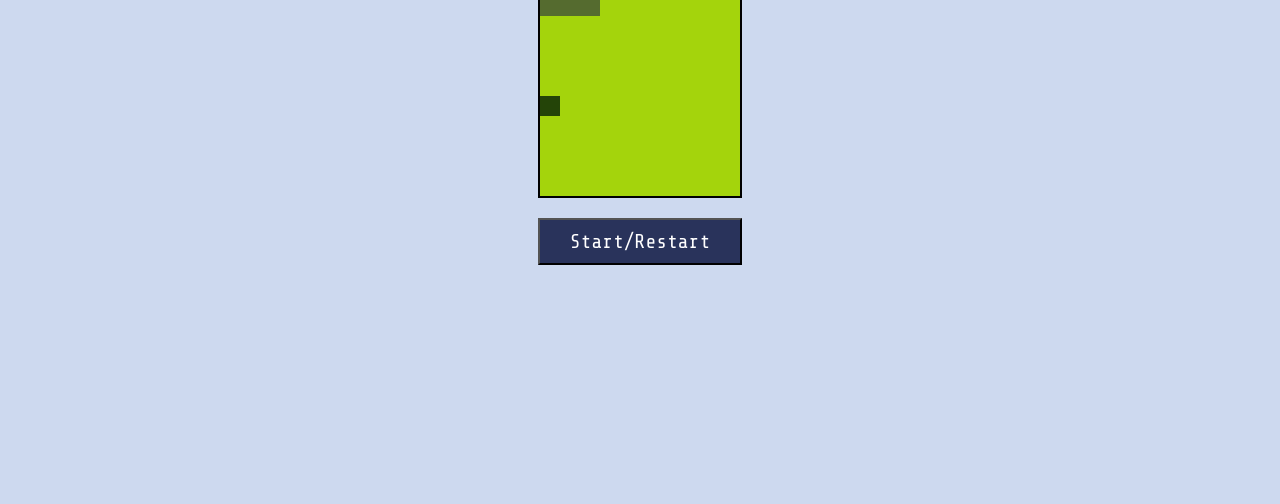
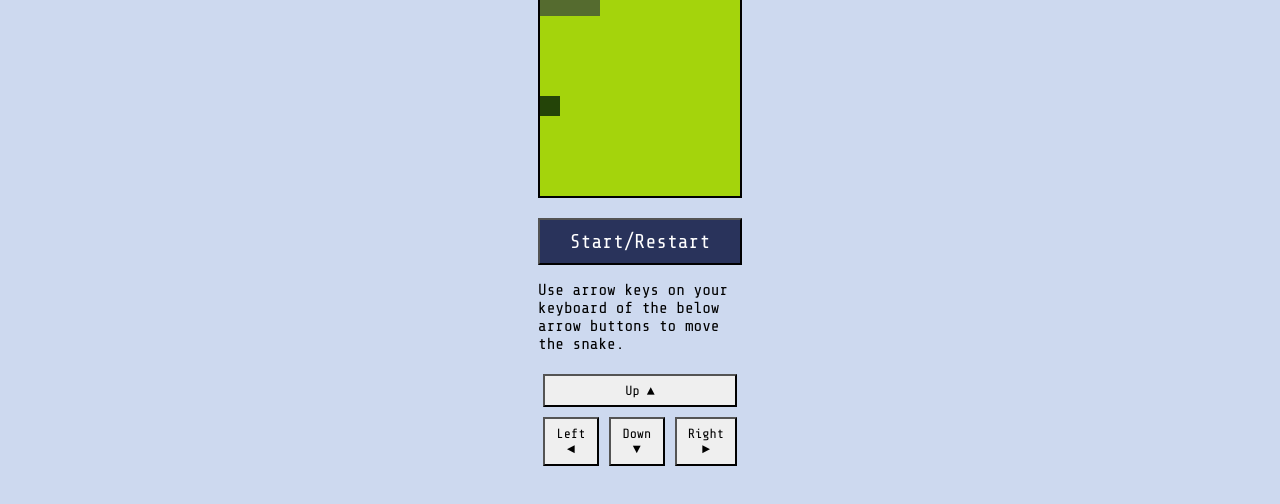
Before and after one commit to caseyocampo/js-snake-game, a plain HTML site: page index.html in a window 1280 px wide. Shown: the part 184-688 px from the top of the page. Drawn offline with nearby package versions, Linux system fonts and the light colour scheme.

Commit message:
Feat: add on screen buttons

```diff
--- a/index.html
+++ b/index.html
@@ -19,6 +19,28 @@
             <h2>Score: <span id="score">0</span></h2>
             <div class="grid"></div>
             <button id="start">Start/Restart</button>
+            <div class="keyboard">
+                <p>
+                    Use arrow keys on your keyboard of the below arrow buttons
+                    to move the snake.
+                </p>
+                <div class="keyboard--buttons">
+                    <button id="up" onclick="controlKeyboard(up)">
+                        Up &#9650;
+                    </button>
+                    <div class="keyboard--buttons--bottom">
+                        <button id="left" onclick="controlKeyboard(left)">
+                            Left &#9668;
+                        </button>
+                        <button id="down" onclick="controlKeyboard(down)">
+                            Down &#9660;
+                        </button>
+                        <button id="right" onclick="controlKeyboard(right)">
+                            Right &#9658;
+                        </button>
+                    </div>
+                </div>
+            </div>
         </main>
         <script src="index.js"></script>
     </body>
--- a/index.js
+++ b/index.js
@@ -112,3 +112,21 @@ function control(e) {
 }
 document.addEventListener('keyup', control)
 startButton.addEventListener('click', startGame)
+
+// On screen keyboard controls
+const up = document.getElementById('up')
+const down = document.getElementById('down')
+const left = document.getElementById('left')
+const right = document.getElementById('right')
+
+function controlKeyboard(e) {
+    if (e === right) {
+        direction = 1
+    } else if (e === up) {
+        direction = -width
+    } else if (e === left) {
+        direction = -1
+    } else if (e === down) {
+        direction = +width
+    }
+}
--- a/style.css
+++ b/style.css
@@ -68,3 +68,37 @@ main h2 {
 .apple {
     background-color: #244408;
 }
+
+.keyboard {
+    margin-top: 1em;
+    max-width: 204px;
+}
+
+.keyboard p {
+    margin-bottom: 1em;
+}
+
+.keyboard button {
+    padding: 0.5em;
+    margin: 5px;
+    -webkit-appearance: none;
+}
+
+.keyboard--buttons {
+    display: flex;
+    flex-direction: column;
+}
+
+#up {
+    flex-grow: 3;
+}
+
+.keyboard--buttons--bottom {
+    display: flex;
+}
+
+#down,
+#left,
+#right {
+    flex-grow: 1;
+}
```
